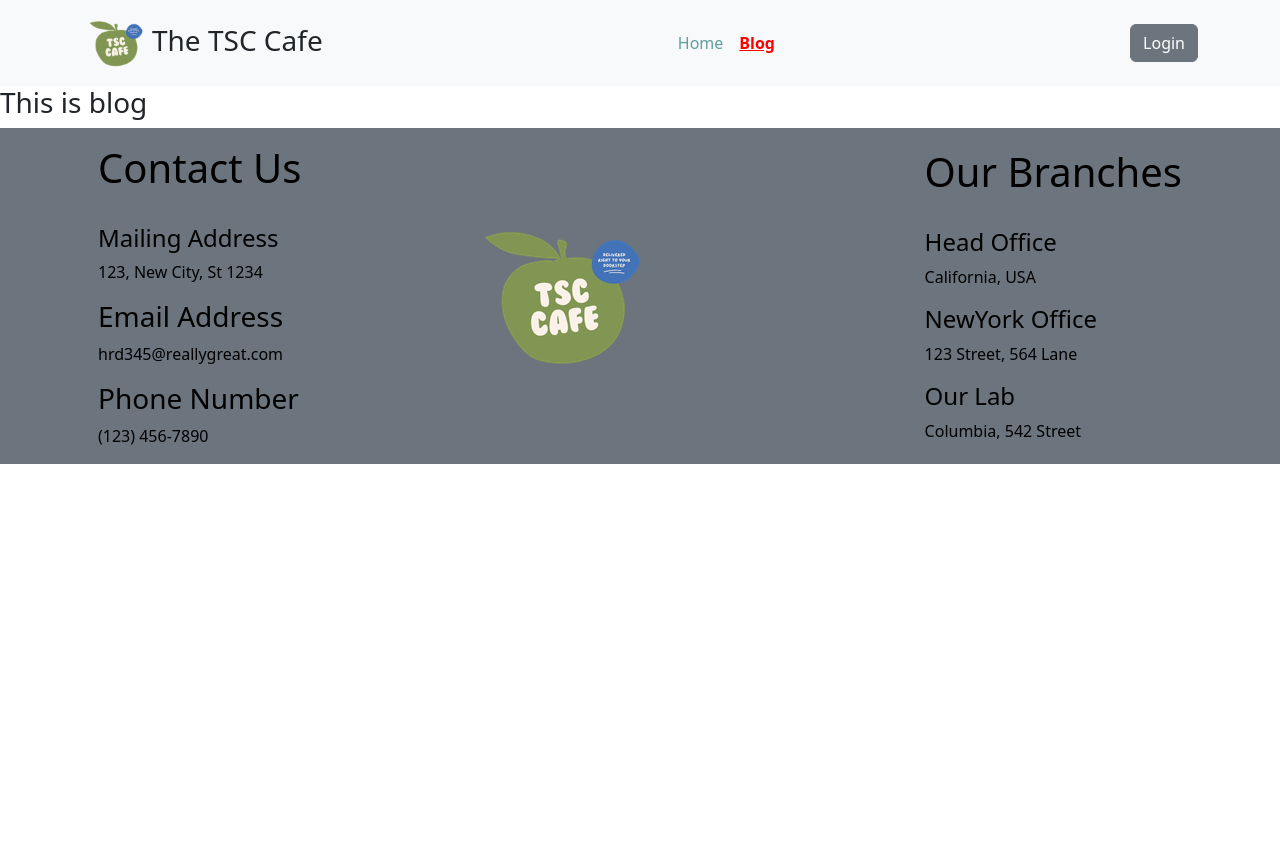
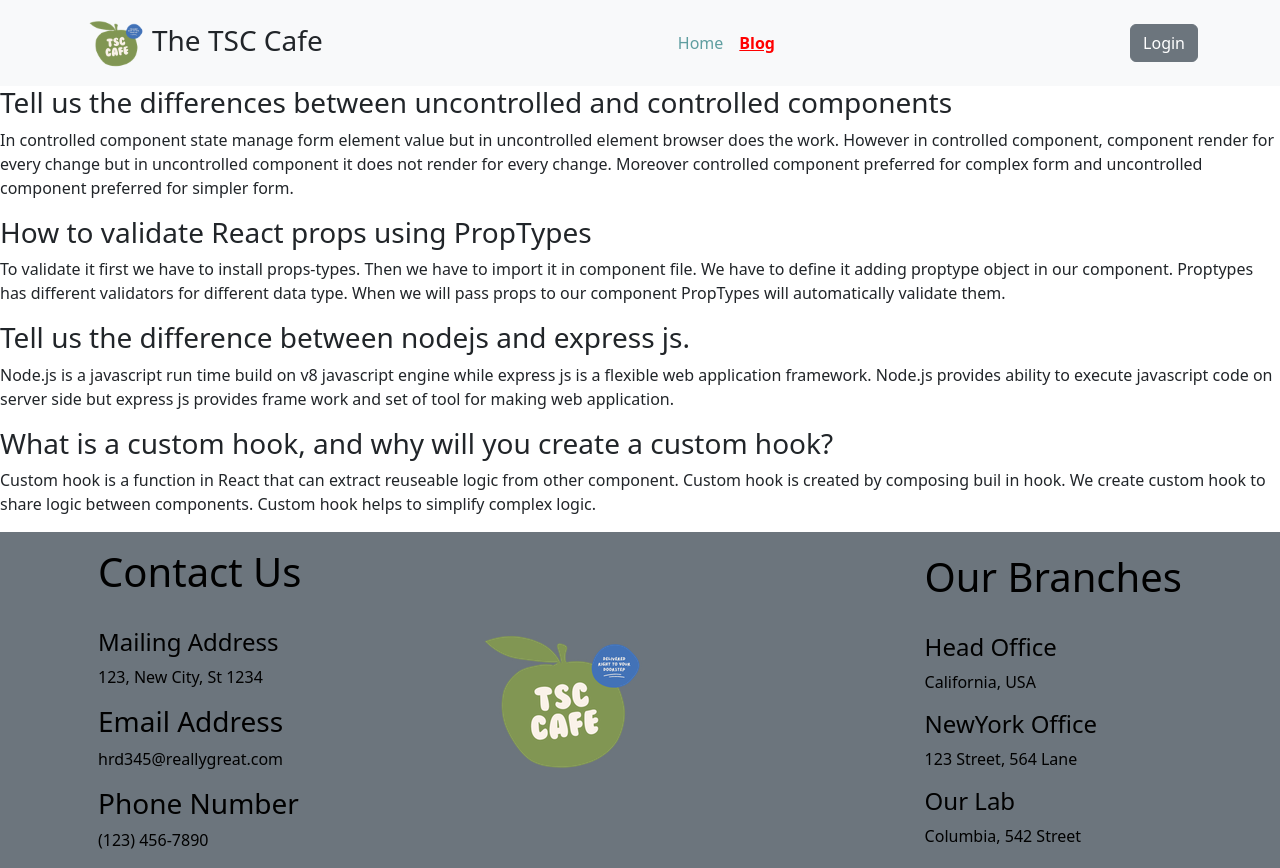
Before and after one commit to shawon012/tsc-cafe-client, a React (Vite) app: page /blog in a window 1280 px wide. Before the commit the page ends 800 px from the top, so only its background shows below. Built offline with nearby package versions, Linux system fonts and the light colour scheme; no server answers.

Commit message:
Lazy load added

```diff
--- a/package.json
+++ b/package.json
@@ -17,6 +17,7 @@
     "react": "^18.2.0",
     "react-bootstrap": "^2.7.4",
     "react-dom": "^18.2.0",
+    "react-lazy-load": "^4.0.1",
     "react-router-dom": "^6.11.0",
     "react-toastify": "^9.1.2",
     "sort-by": "^1.2.0"
--- a/src/pages/ChefCard/ChefCard.jsx
+++ b/src/pages/ChefCard/ChefCard.jsx
@@ -1,5 +1,6 @@
 import React from 'react';
 import { Button, Card, Col, Container, Row } from 'react-bootstrap';
+import LazyLoad from 'react-lazy-load';
 import { Link } from 'react-router-dom';
 
 const ChefCard = ({ chef }) => {
@@ -7,7 +8,13 @@ const ChefCard = ({ chef }) => {
     return (
         <Col xs={12} md={4} className='gap-3  rounded mb-5'>
             <div>
-                <img src={chef_picture} alt="" height='350px' width='100%' className='rounded' />
+                <div>
+                <LazyLoad height={350} offset={200} debounce={1500}>
+                    <img src={chef_picture} alt="" height='350px' width='100%' className='rounded' />
+                </LazyLoad>
+                </div>
+
+
                 <div className=''>
                     <h3 className='pt-2'>{chef_name}</h3>
                     <h4>Year of Experience: {year_of_experience}</h4>
--- a/src/pages/Shared/Blog/Blog.jsx
+++ b/src/pages/Shared/Blog/Blog.jsx
@@ -3,7 +3,22 @@ import React from 'react';
 const Blog = () => {
     return (
         <div>
-            <h3>This is blog</h3>
+            <div>
+                <h3>Tell us the differences between uncontrolled and controlled components</h3>
+                <p>In controlled component state manage form element value but in uncontrolled element browser does the work. However in controlled component, component render for every change but in uncontrolled component it does not render for every change. Moreover controlled component preferred for complex form and uncontrolled component preferred for simpler form.</p>
+            </div>
+            <div>
+                <h3>How to validate React props using PropTypes</h3>
+                <p>To validate it first we have to install props-types. Then we have to import it in component file. We have to define it adding proptype object in our component. Proptypes has different validators for different data type. When we will pass props to our component PropTypes will automatically validate them.</p>
+            </div>
+            <div>
+                <h3>Tell us the difference between nodejs and express js.</h3>
+                <p>Node.js is a javascript run time build on v8 javascript engine while express js is a flexible web application framework. Node.js provides ability to execute javascript code on server side but express js provides frame work and set of tool for making web application.</p>
+            </div>
+            <div>
+                <h3>What is a custom hook, and why will you create a custom hook?</h3>
+                <p>Custom hook is a function in React that can extract reuseable logic from other component. Custom hook is created by composing buil in hook. We create custom hook to share logic between components. Custom hook helps to simplify complex logic.</p>
+            </div>
         </div>
     );
 };
```
Also changed, not shown: 1 other file (tests, documents, lock files or other folders).
